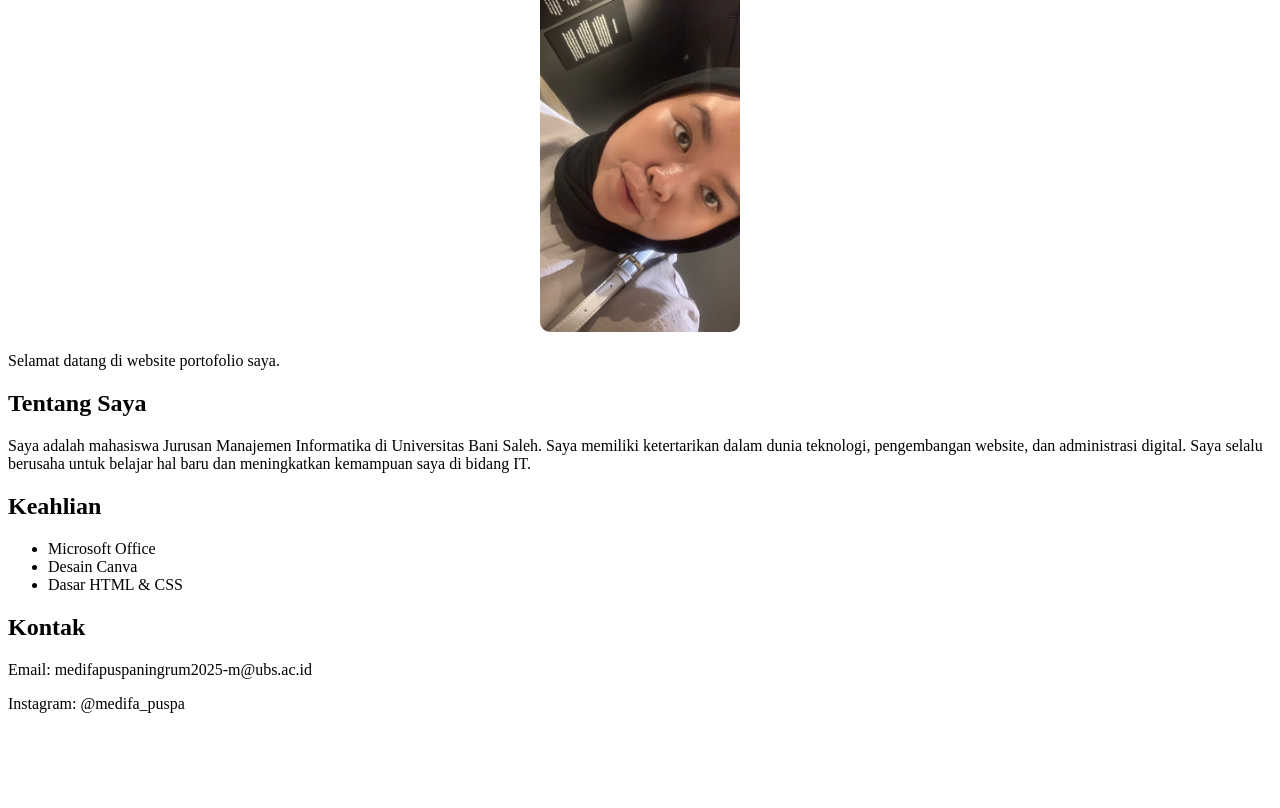
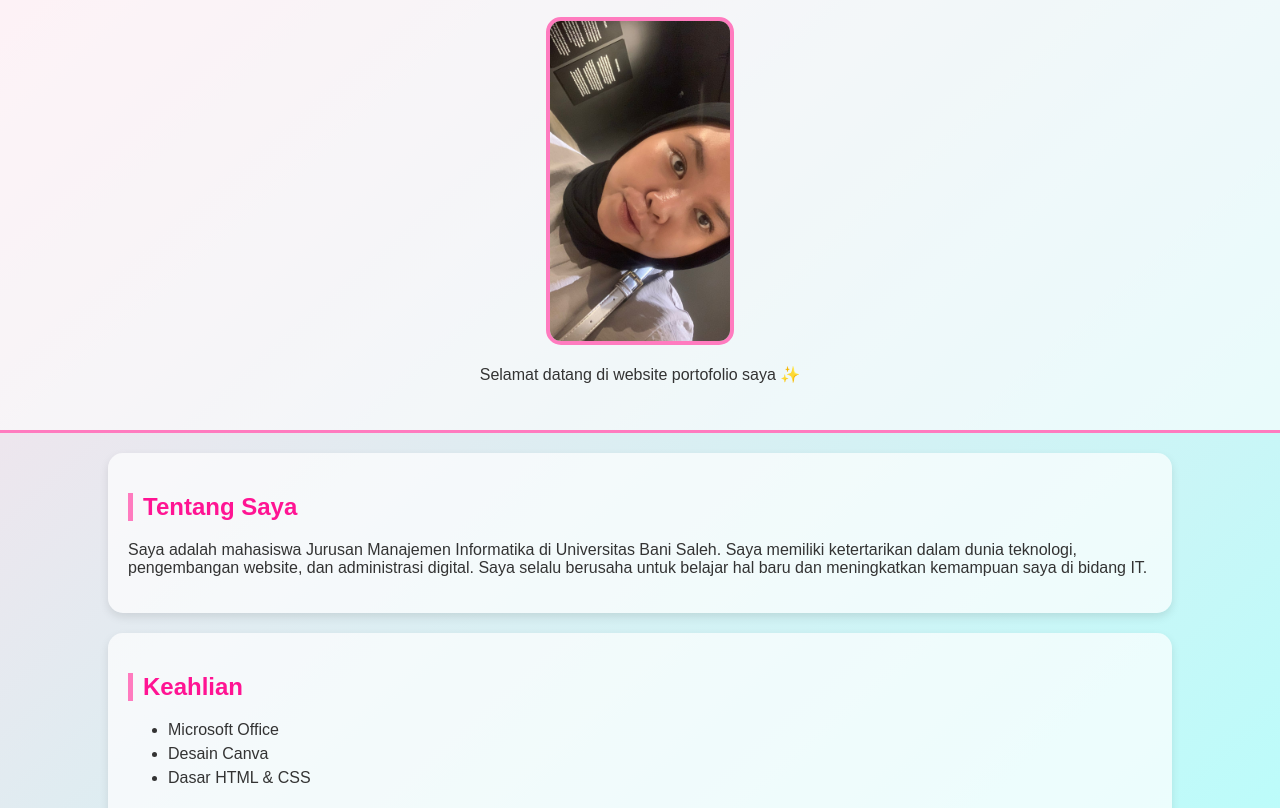
Before and after one commit to medifapuspa19-source/website_medifa, a plain HTML site: page index.html in a window 1280 px wide. Shown: the part 103-911 px from the top of the page. Before the commit the page ends 832 px from the top, so only its background shows below. Drawn offline with Linux system fonts and the light colour scheme.

Commit message:
Add files via upload

```diff
--- a/index.html
+++ b/index.html
@@ -4,17 +4,71 @@
     <meta charset="UTF-8">
     <meta name="viewport" content="width=device-width, initial-scale=1.0">
     <title>Portofolio Medifa</title>
+
+    <style>
+        body {
+            font-family: Arial, sans-serif;
+            margin: 0;
+            padding: 0;
+            background: linear-gradient(to bottom right, #FFDEE9, #B5FFFC);
+            color: #333;
+        }
+
+        header {
+            text-align: center;
+            padding: 30px;
+            background-color: rgba(255, 255, 255, 0.6);
+            border-bottom: 3px solid #ff7bbf;
+        }
+
+        h1 {
+            color: #b3006b;
+        }
+
+        img {
+            border-radius: 15px;
+            border: 4px solid #ff7bbf;
+            margin-top: 10px;
+        }
+
+        section {
+            background-color: rgba(255, 255, 255, 0.7);
+            margin: 20px auto;
+            width: 80%;
+            padding: 20px;
+            border-radius: 15px;
+            box-shadow: 0 4px 10px rgba(0,0,0,0.1);
+        }
+
+        h2 {
+            color: #ff1493;
+            border-left: 5px solid #ff7bbf;
+            padding-left: 10px;
+        }
+
+        ul li {
+            margin: 6px 0;
+        }
+
+        .kontak p {
+            font-size: 18px;
+            margin: 5px 0;
+        }
+
+        .kontak span {
+            font-weight: bold;
+        }
+    </style>
 </head>
 <body>
+
+    <header>
         <h1>Halo! Saya Medifa Puspaningrum</h1>
+        <img src="foto.jpeg" alt="Foto Medifa" width="180">
+        <p>Selamat datang di website portofolio saya ✨</p>
+    </header>
 
-    <!-- Foto Profil -->
-    <center>
-        <img src="foto.jpeg" alt="Foto Medifa" width="200" style="border-radius: 10px;">
-    </center>
-
-    <p>Selamat datang di website portofolio saya.</p>
-
+    <section>
         <h2>Tentang Saya</h2>
         <p>
             Saya adalah mahasiswa Jurusan Manajemen Informatika di Universitas Bani Saleh.
@@ -22,16 +76,22 @@
             administrasi digital. Saya selalu berusaha untuk belajar hal baru dan meningkatkan
             kemampuan saya di bidang IT.
         </p>
+    </section>
 
+    <section>
         <h2>Keahlian</h2>
         <ul>
             <li>Microsoft Office</li>
             <li>Desain Canva</li>
             <li>Dasar HTML & CSS</li>
         </ul>
+    </section>
 
+    <section class="kontak">
         <h2>Kontak</h2>
-    <p>Email: medifapuspaningrum2025-m@ubs.ac.id</p>
-    <p>Instagram: @medifa_puspa</p>
+        <p><span>Email:</span> medifapuspaningrum2025-m@ubs.ac.id</p>
+        <p><span>Instagram:</span> @medifa_puspa</p>
+    </section>
+
 </body>
 </html>
```
Lines whose indentation alone changed are shown as unchanged.
